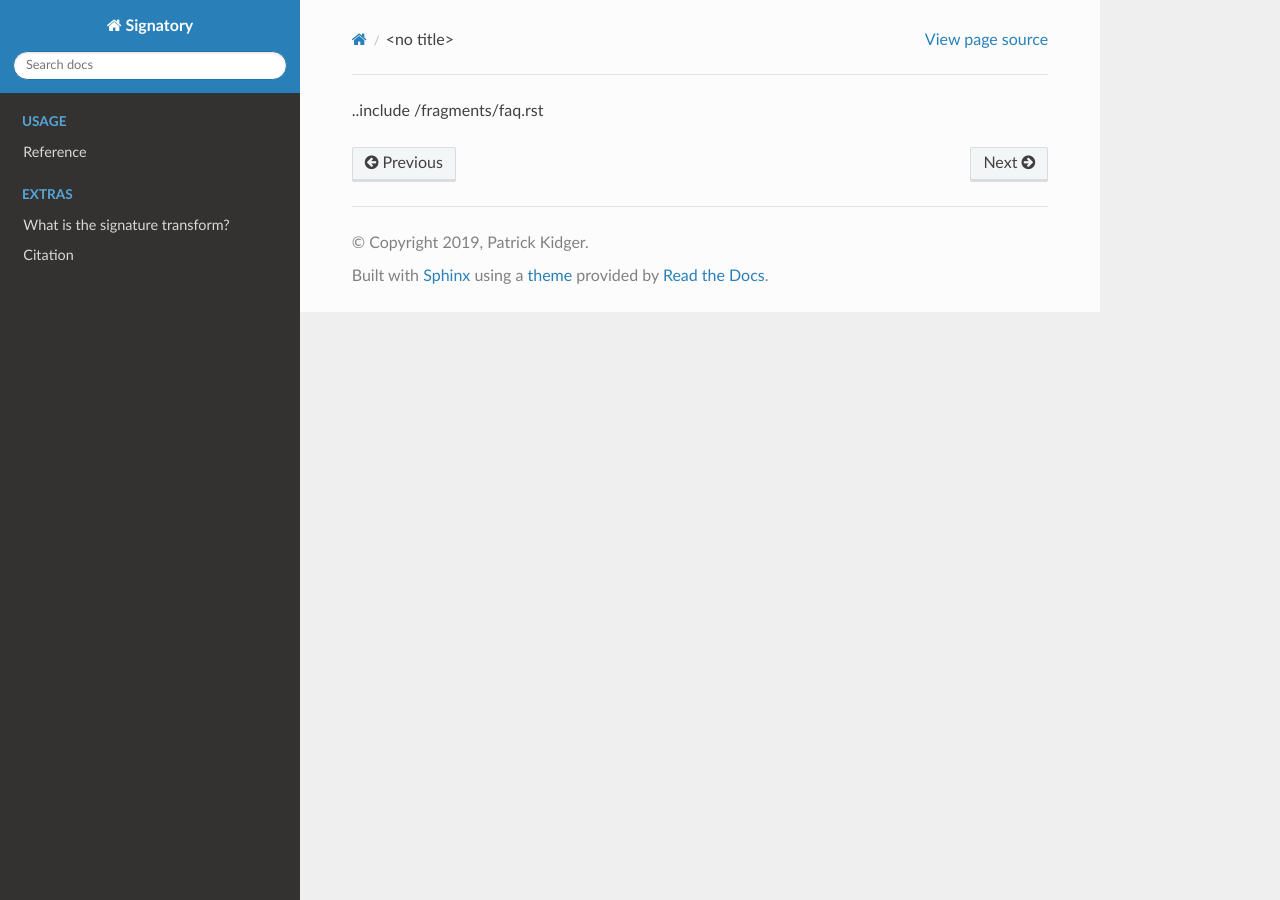
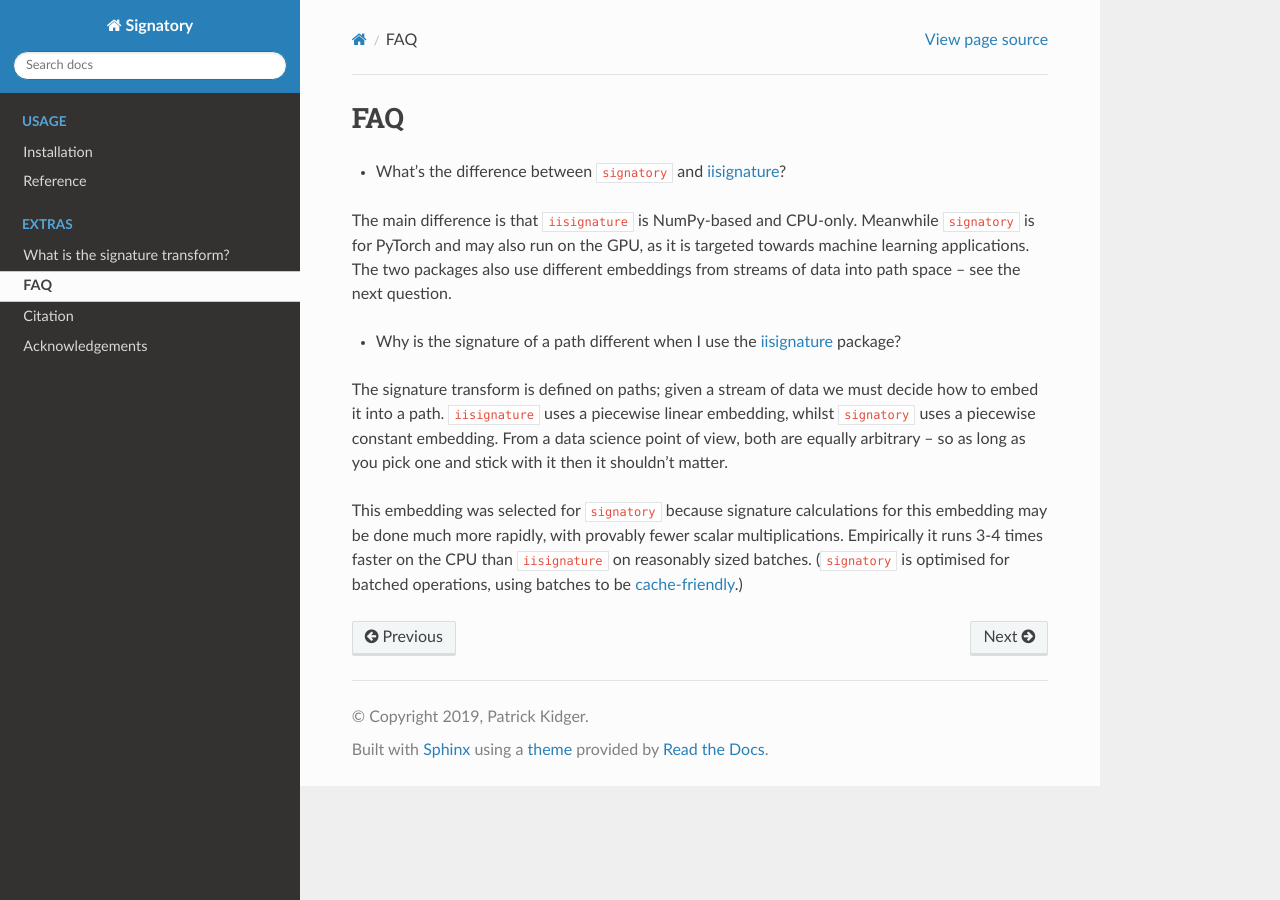
Before and after one commit to patrick-kidger/signatory, a Sphinx documentation site: the page built from docs/pages/faq.rst, in a window 1280 px wide. Built offline with Sphinx 7.4.7 and the Read the Docs theme 2.0.0, drawn with Linux system fonts in a browser that asks for light colours.

Commit message:
Turns out the docs don't play nice with lots of includes; had to rearrange things a bit.

````diff
--- a/README.rst
+++ b/README.rst
@@ -1,7 +1,7 @@
 *********
 Signatory
 *********
-.. include:: /fragments/description.rst
+High-performance signature computations in PyTorch, on both CPU and GPU, accelerated via C++ extensions, including backpropagation.
 
 What is the signature transform?
 --------------------------------
@@ -35,7 +35,7 @@ The main difference is that ``iisignature`` is NumPy-based and CPU-only. Meanwhi
 
 The signature transform is defined on paths; given a stream of data we must decide how to embed it into a path. ``iisignature`` uses a piecewise linear embedding, whilst ``signatory`` uses a piecewise constant embedding. From a data science point of view, both are equally arbitrary -- so as long as you pick one and stick with it then it shouldn't matter.
 
-This embedding was selected for ``signatory`` because signature calculations for this embedding may be done much more rapidly, with provably fewer scalar multiplications. Empirically it runs 3-4 times faster on the CPU than ``iisignature`` on reasonably sized batches. (```signatory`` is optimised for batched operations, using batches to be `cache-friendly <https://stackoverflow.com/questions/16699247/what-is-a-cache-friendly-code>`_.)
+This embedding was selected for ``signatory`` because signature calculations for this embedding may be done much more rapidly, with provably fewer scalar multiplications. Empirically it runs 3-4 times faster on the CPU than ``iisignature`` on reasonably sized batches. (``signatory`` is optimised for batched operations, using batches to be `cache-friendly <https://stackoverflow.com/questions/16699247/what-is-a-cache-friendly-code>`_.)
 
 Citation
 --------
--- a/docs/fragments/acknowledgements.rst
+++ /dev/null
@@ -1,5 +0,0 @@
-Acknowledgements
-----------------
-The Python bindings for the C++ code were written with the aid of `pybind11 <https://github.com/pybind/pybind11>`_.
-
-For NumPy-based CPU-only signature calculations, you may also be interested in the `iisignature <https://github.com/bottler/iisignature>`_ package, which was a source of inspiration for signatory.
--- a/docs/index.rst
+++ b/docs/index.rst
@@ -5,7 +5,7 @@
     :hidden:
 
     /pages/installation
-    /pages/signatory
+    /pages/reference
 
 .. toctree::
     :caption: Extras
--- a/docs/pages/acknowledgements.rst
+++ b/docs/pages/acknowledgements.rst
@@ -1,3 +1,7 @@
 .. currentmodule:: acknowledgements
 
-.. include:: acknowledgements.rst
+Acknowledgements
+----------------
+The Python bindings for the C++ code were written with the aid of `pybind11 <https://github.com/pybind/pybind11>`_.
+
+For NumPy-based CPU-only signature calculations, you may also be interested in the `iisignature <https://github.com/bottler/iisignature>`_ package, which was a source of inspiration for signatory.
--- a/docs/pages/faq.rst
+++ b/docs/pages/faq.rst
@@ -1,3 +1,13 @@
 .. currentmodule:: faq
 
-..include /fragments/faq.rst
+FAQ
+---
+* What's the difference between ``signatory`` and `iisignature <https://github.com/bottler/iisignature>`_?
+
+The main difference is that ``iisignature`` is NumPy-based and CPU-only. Meanwhile ``signatory`` is for PyTorch and may also run on the GPU, as it is targeted towards machine learning applications. The two packages also use different embeddings from streams of data into path space -- see the next question.
+
+* Why is the signature of a path different when I use the `iisignature <https://github.com/bottler/iisignature>`_ package?
+
+The signature transform is defined on paths; given a stream of data we must decide how to embed it into a path. ``iisignature`` uses a piecewise linear embedding, whilst ``signatory`` uses a piecewise constant embedding. From a data science point of view, both are equally arbitrary -- so as long as you pick one and stick with it then it shouldn't matter.
+
+This embedding was selected for ``signatory`` because signature calculations for this embedding may be done much more rapidly, with provably fewer scalar multiplications. Empirically it runs 3-4 times faster on the CPU than ``iisignature`` on reasonably sized batches. (``signatory`` is optimised for batched operations, using batches to be `cache-friendly <https://stackoverflow.com/questions/16699247/what-is-a-cache-friendly-code>`_.)
````
Also changed, not shown: docs/fragments/citation.rst (deleted, +0 -14 lines), docs/fragments/faq.rst (deleted, +0 -11 lines), docs/fragments/info.rst (deleted, +0 -7 lines), docs/fragments/installation.rst (deleted, +0 -9 lines), docs/pages/citation.rst (+14 -1 lines), docs/pages/info.rst (+7 -1 lines), docs/pages/installation.rst (+9 -1 lines), genreadme.py (+35 -6 lines), docs/pages/reference.rst (renamed from docs/pages/signatory.rst).
